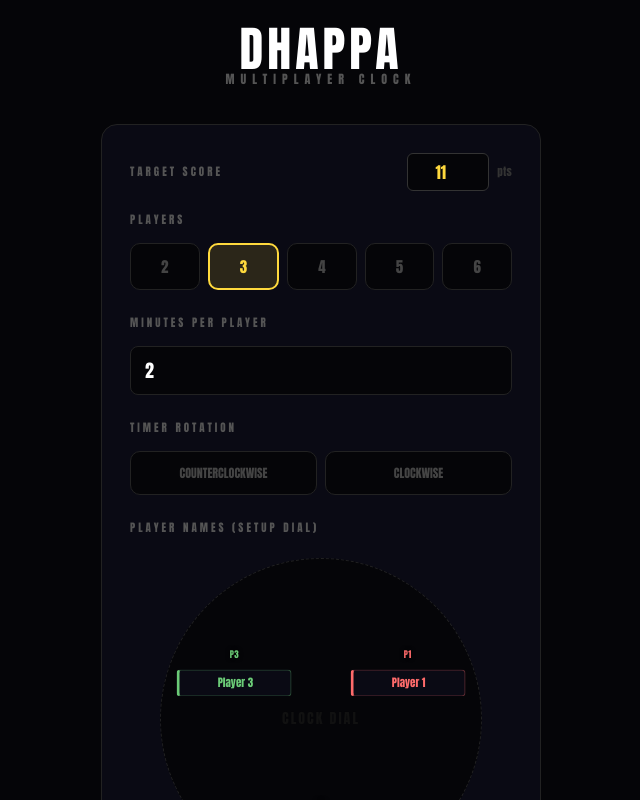
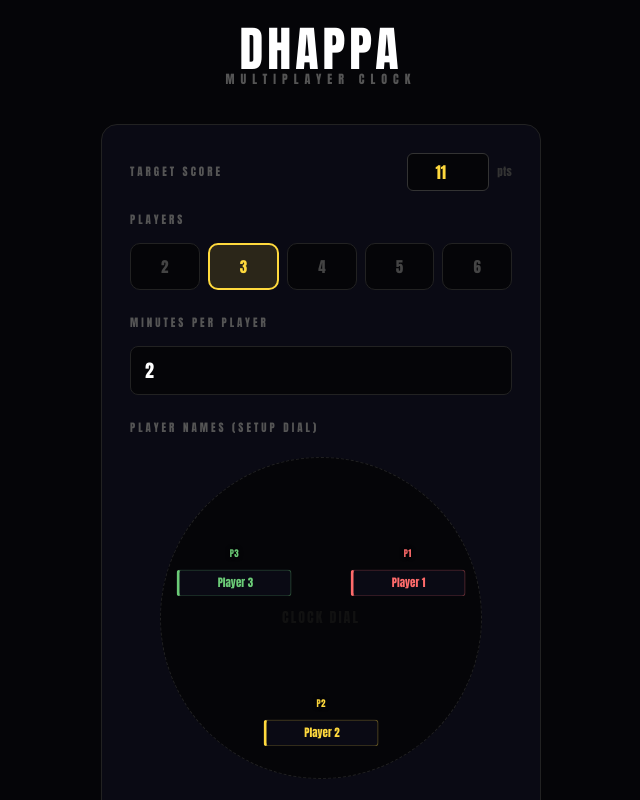
Before and after one commit to H3LLH4X/combine-clock, a React (Vite) app: page / in a window 1280 px wide. Shown: the whole page, without its empty margins (319-959 px from the left). Built offline with nearby package versions, Linux system fonts and the light colour scheme.

Commit message:
removed rotation buttons

```diff
--- a/src/App.jsx
+++ b/src/App.jsx
@@ -273,7 +273,7 @@ function GameOverScreen({ winner, cumulativeScores, players, onPlayAgain, target
   );
 }
 
-function SetupScreen({ onStart, cumulativeScores, players: existingPlayers, roundNum, targetScore, onTargetChange, turnDirection, onTurnDirectionChange }) {
+function SetupScreen({ onStart, cumulativeScores, players: existingPlayers, roundNum, targetScore, onTargetChange }) {
   const [n, setN] = useState(existingPlayers?.length || 3);
   const [mins, setMins] = useState(2);
 
@@ -335,24 +335,6 @@ function SetupScreen({ onStart, cumulativeScores, players: existingPlayers, roun
           <div style={{ marginBottom: 20 }}>
             <div style={{ color: "#555", fontSize: 11, letterSpacing: 3, marginBottom: 10 }}>MINUTES PER PLAYER</div>
             <input type="number" min={1} max={60} value={mins} onChange={e => setMins(Number(e.target.value))} style={{ width: "100%", background: "#050508", border: "1px solid #222", borderRadius: 8, padding: "10px 14px", color: "#fff", fontFamily: "Impact, sans-serif", fontSize: 18, outline: "none", boxSizing: "border-box" }} />
-          </div>
-
-          <div style={{ marginBottom: 20 }}>
-            <div style={{ color: "#555", fontSize: 11, letterSpacing: 3, marginBottom: 10 }}>TIMER ROTATION</div>
-            <div style={{ display: "flex", gap: 8 }}>
-              {[
-                ["counterclockwise", "COUNTERCLOCKWISE"],
-                ["clockwise", "CLOCKWISE"],
-              ].map(([value, label]) => (
-                <button
-                  key={value}
-                  onClick={() => onTurnDirectionChange(value)}
-                  style={{ flex: 1, padding: "12px 6px", borderRadius: 10, border: turnDirection === value ? "2px solid #4D96FF" : "1px solid #222", background: turnDirection === value ? "#4D96FF22" : "#050508", color: turnDirection === value ? "#4D96FF" : "#444", fontFamily: "Impact, sans-serif", fontSize: 12, fontWeight: 900, cursor: "pointer", letterSpacing: 0 }}
-                >
-                  {label}
-                </button>
-              ))}
-            </div>
           </div>
 
           <div style={{ marginBottom: 24, textAlign: "center" }}>
```
